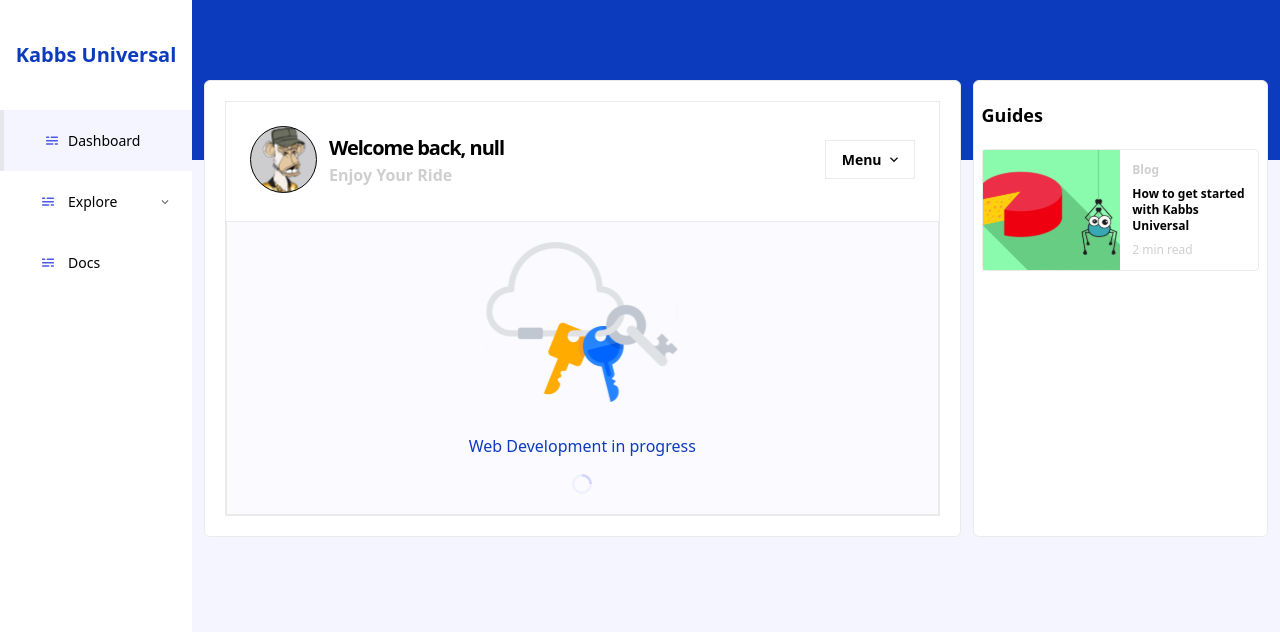
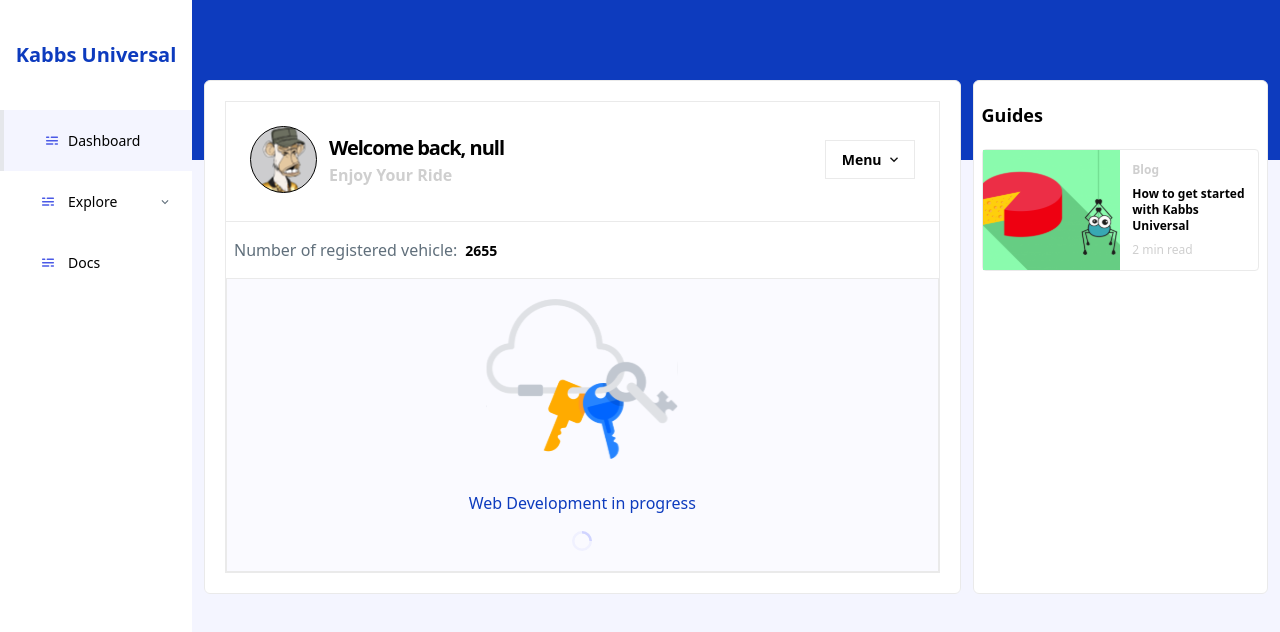
Before and after one commit to mathemartins/app-kabbsuniversal, a React (Vite) app: page /dashboard in a window 1280 px wide. Shown: the top 632 px of the page. Built offline with nearby package versions, Linux system fonts and the light colour scheme.

Commit message:
Dashboard started

```diff
--- a/src/Components/Dashboard/Dashboard.jsx
+++ b/src/Components/Dashboard/Dashboard.jsx
@@ -165,6 +165,16 @@
                 </div>
               </div>
             </div>
+            <div className="flex xs:hidden overflow-hidden bg-red-400"></div>
+            <div className="hidden xs:grid grid-cols-1 border-t relative text-mainBlack w-full border-t-greySeven mt-6">
+              <div className="flex py-4 items-center flex-col sm:flex-row">
+                <span className="text-greyTen ml-2 font-medium">
+                  Number of registered vehicle:
+                </span>
+                <h6 className="text-center text-[14px] font-bold ml-2">2655</h6>
+              </div>
+            </div>
+
             <div className="p-5 group border border-greySeven bg-[#FAFAFF] hover:bg-primary text-secondary hover:text-greySeven">
               <img
                 src={limitkey}
```
